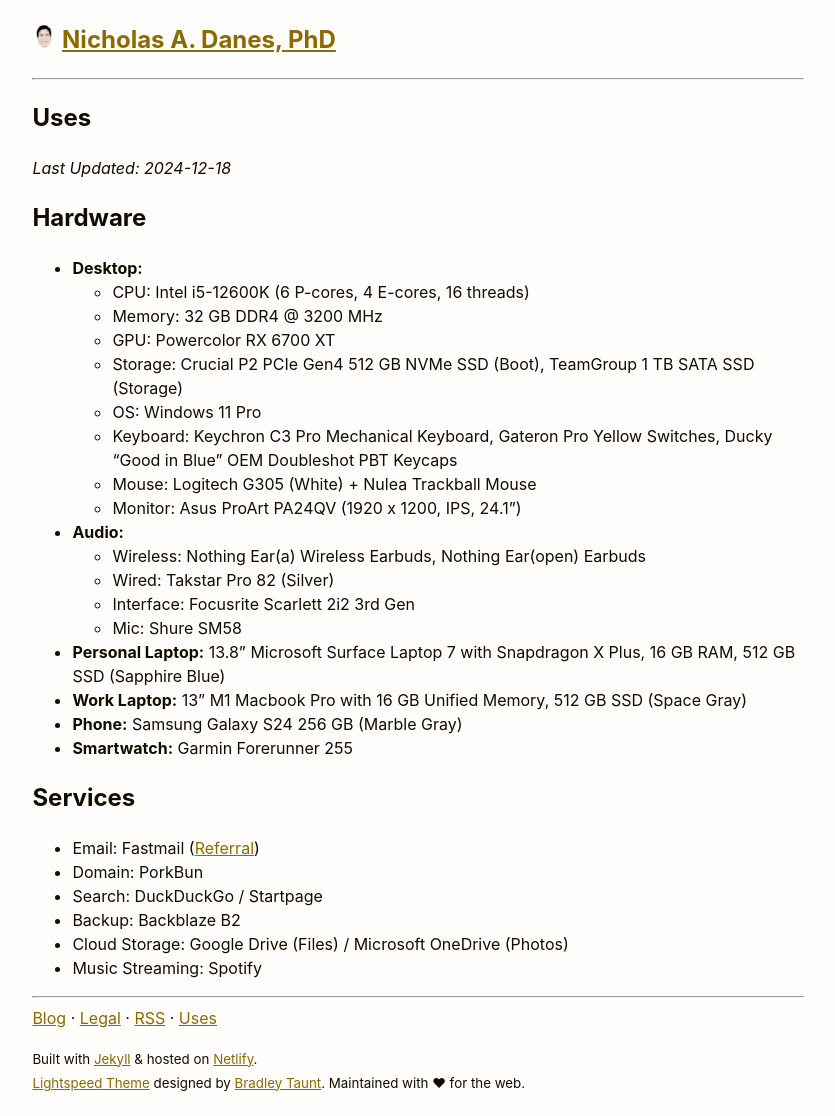
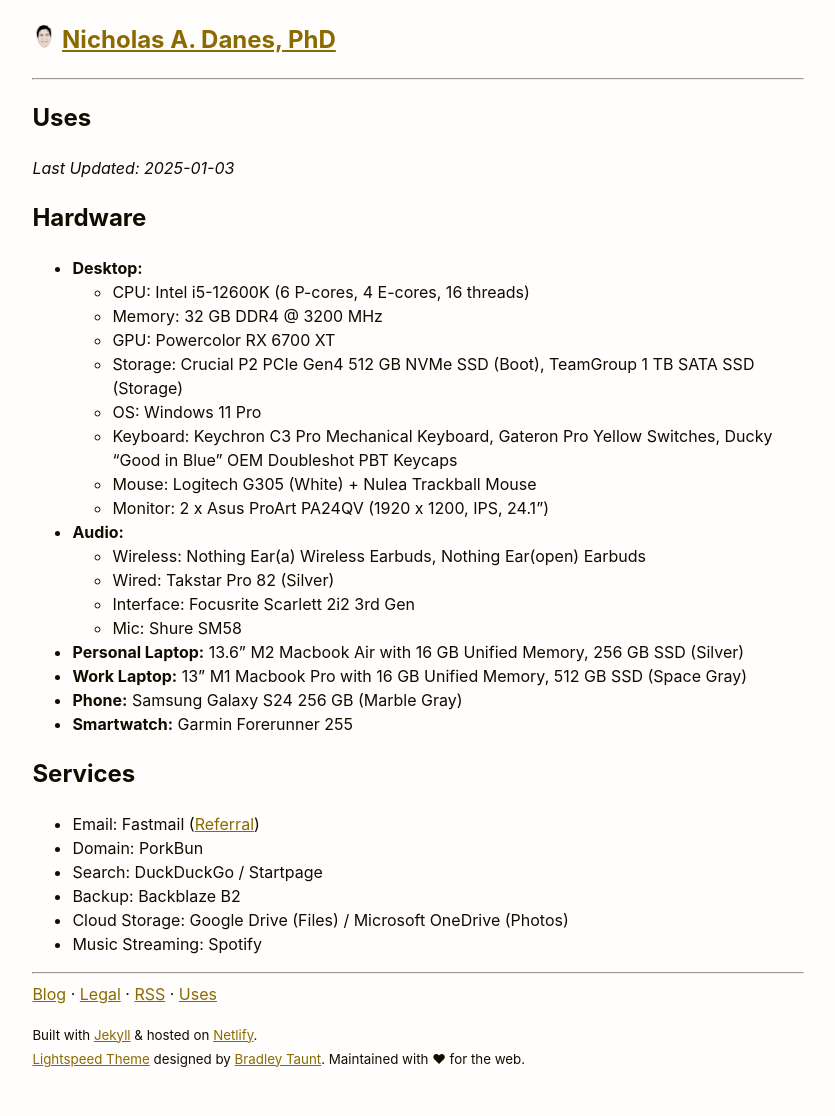
Before and after one commit to danesnick/website_lightspeed, a Jekyll site: the page built from uses.markdown, in a window 1280 px wide. Shown: the whole page, without its empty margins (222-1057 px from the left). Built offline with Jekyll 4.4.1, drawn with Linux system fonts in a browser that asks for light colours; after the commit the page ends 1092 px from its top, so only the background shows below that.

Commit message:
Update uses.markdown

```diff
--- a/uses.markdown
+++ b/uses.markdown
@@ -3,7 +3,7 @@ layout: page
 title: Uses
 permalink: /uses/
 ---
-*Last Updated: 2024-12-18*
+*Last Updated: 2025-01-03*
 
 ## Hardware
 
@@ -15,13 +15,13 @@ permalink: /uses/
 	+ OS: Windows 11 Pro
 	+ Keyboard: Keychron C3 Pro Mechanical Keyboard, Gateron Pro Yellow Switches, Ducky "Good in Blue" OEM Doubleshot PBT Keycaps
 	+ Mouse: Logitech G305 (White) + Nulea Trackball Mouse
-	+ Monitor: Asus ProArt PA24QV (1920 x 1200, IPS, 24.1")
+	+ Monitor: 2 x Asus ProArt PA24QV (1920 x 1200, IPS, 24.1")
 * **Audio:**
 	* Wireless: Nothing Ear(a) Wireless Earbuds, Nothing Ear(open) Earbuds
 	* Wired: Takstar Pro 82 (Silver)
 	* Interface: Focusrite Scarlett 2i2 3rd Gen
 	* Mic: Shure SM58
-* **Personal Laptop:** 13.8" Microsoft Surface Laptop 7 with Snapdragon X Plus, 16 GB RAM, 512 GB SSD (Sapphire Blue)
+* **Personal Laptop:** 13.6" M2 Macbook Air with 16 GB Unified Memory, 256 GB SSD (Silver)
 * **Work Laptop:** 13" M1 Macbook Pro with 16 GB Unified Memory, 512 GB SSD (Space Gray)
 * **Phone:** Samsung Galaxy S24 256 GB (Marble Gray)
 * **Smartwatch:** Garmin Forerunner 255
```
